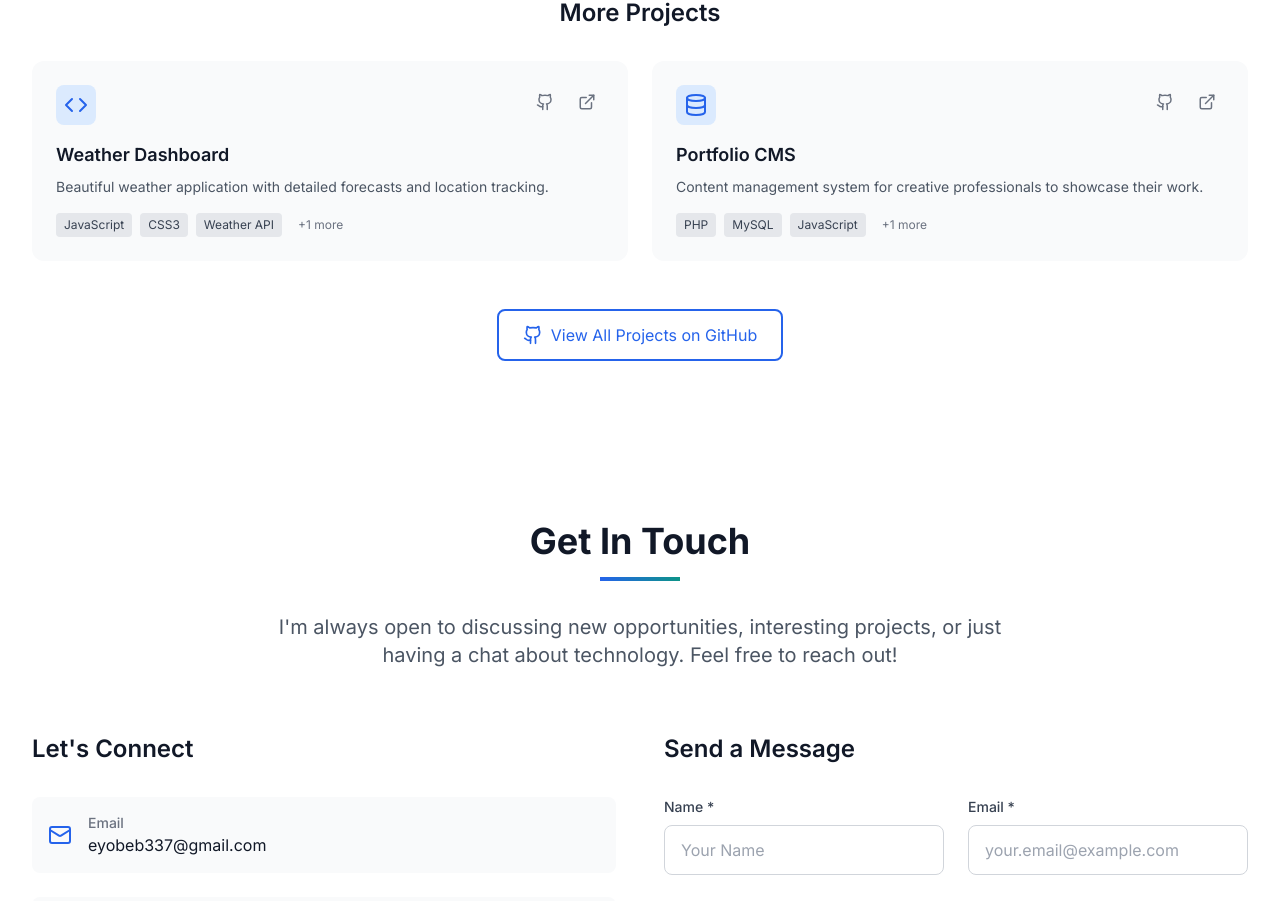
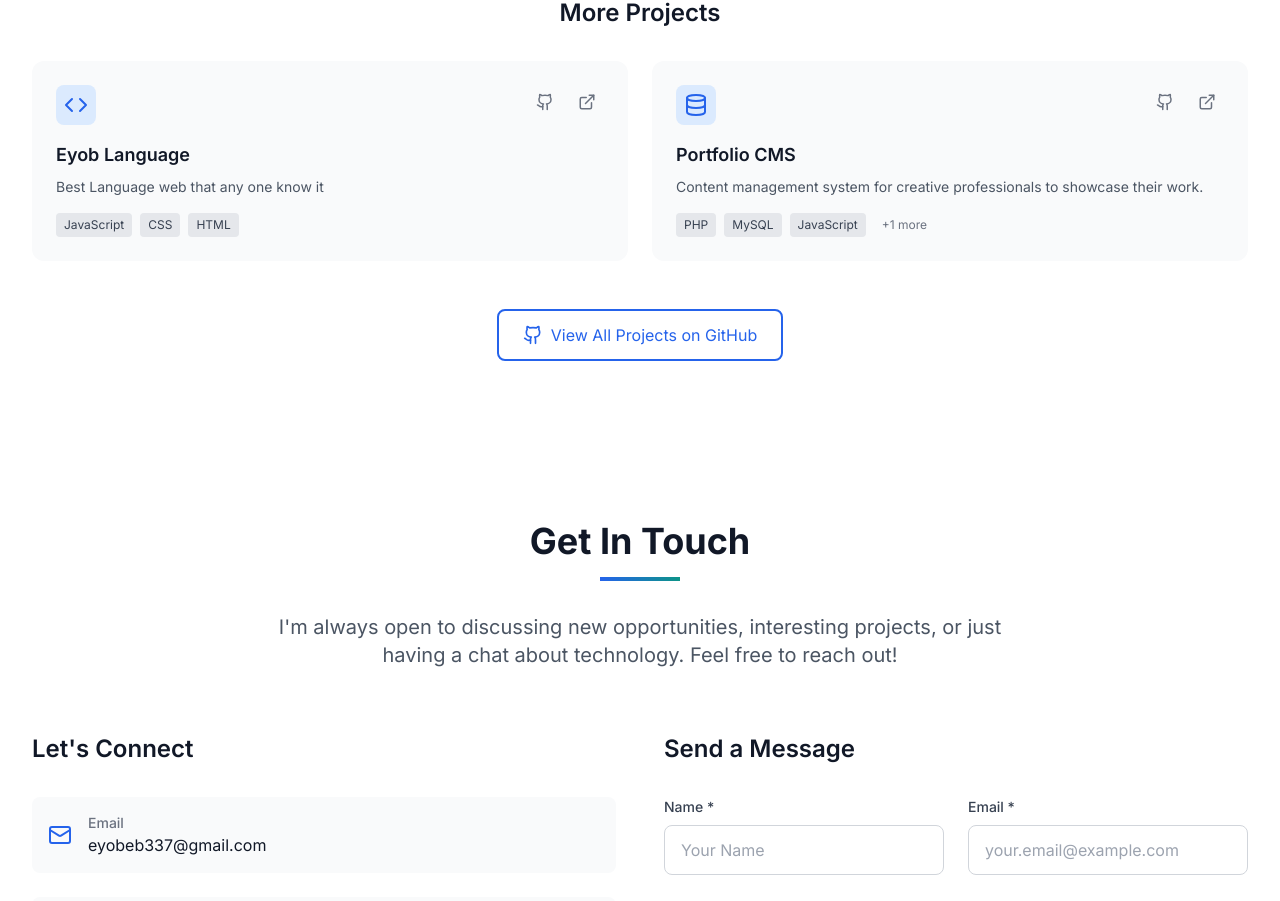
Before and after one commit to Eyob37/New-project, a React (Vite) app: page / in a window 1280 px wide. Shown: the part 3855-4756 px from the top of the page. Built offline with nearby package versions, Linux system fonts and the light colour scheme.

Commit message:
Update Projects.tsx

```diff
--- a/src/components/Projects.tsx
+++ b/src/components/Projects.tsx
@@ -3,6 +3,7 @@ import { ExternalLink, Github, Code, Zap, Globe, Database } from 'lucide-react';
 import chatImage from '../Image/ChatAp.jpg';
 import FirstLight from '../Image/Best.jpg';
 import TradeJornal from '../Image/Trade Jornal.jpg';
+import EyobLanguage from '../Image/Eyob language.jpg';
 
 interface Project {
   id: number;
@@ -45,13 +46,13 @@ const Projects: React.FC = () => {
     },
     {
       id: 3,
-      title: 'Weather Dashboard',
-      description: 'Beautiful weather application with detailed forecasts and location tracking.',
-      longDescription: 'An elegant weather dashboard that provides detailed weather information, 7-day forecasts, and interactive maps with location-based weather data.',
-      technologies: ['JavaScript', 'CSS3', 'Weather API', 'Chart.js'],
+      title: 'Eyob Language',
+      description: 'Best Language web that any one know it',
+      longDescription: 'This is EyobLanguage created by me. and it is simple to use. you can change letter, word, sentence what ever you want except emoji and Punctuation mark. It is fully created by me. so, there is no body that can translate my language. so it is secret',
+      technologies: ['JavaScript', 'CSS', 'HTML'],
       liveUrl: 'https://weather-app-demo.example.com',
       githubUrl: 'https://github.com/eyob/weather-dashboard',
-      image: 'https://images.pexels.com/photos/1118873/pexels-photo-1118873.jpeg?auto=compress&cs=tinysrgb&w=800',
+      image: EyobLanguage,
       icon: <Code className="w-6 h-6" />,
       featured: false
     },
```
